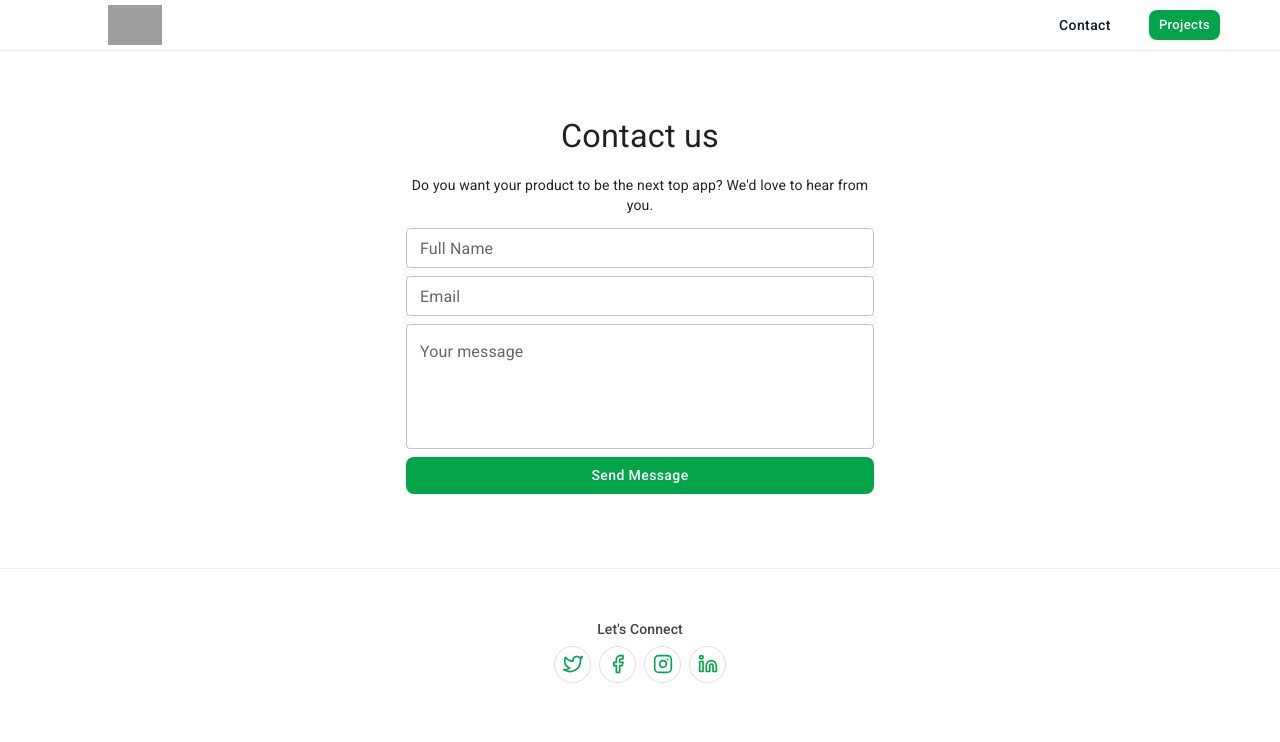
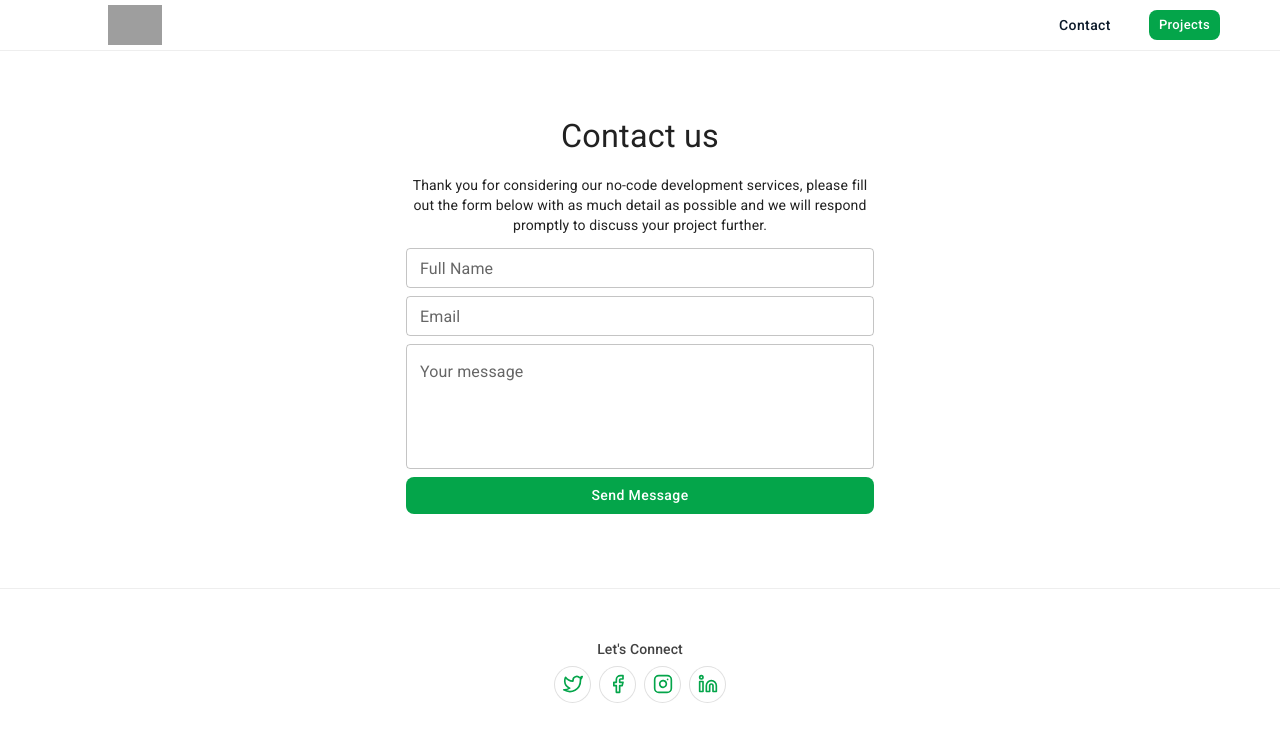
Before and after one commit to primedevs/noticalweb, a Next.js app: page /contact in a window 1280 px wide. Shown: the top 742 px of the page. Built offline with nearby package versions, Linux system fonts and the light colour scheme; grey boxes are pictures that could not be loaded.

Commit message:
initial commit

```diff
--- a/components/Contact/Contact.js
+++ b/components/Contact/Contact.js
@@ -51,8 +51,9 @@ export default function Test() {
               gutterBottom
               sx={{ textAlign: "center" }}
             >
-              Do you want your product to be the next top app? We'd love to hear
-              from you.
+              Thank you for considering our no-code development services, please
+              fill out the form below with as much detail as possible and we
+              will respond promptly to discuss your project further.
             </Typography>
             <TextField
               id="outlined-basic"
```
